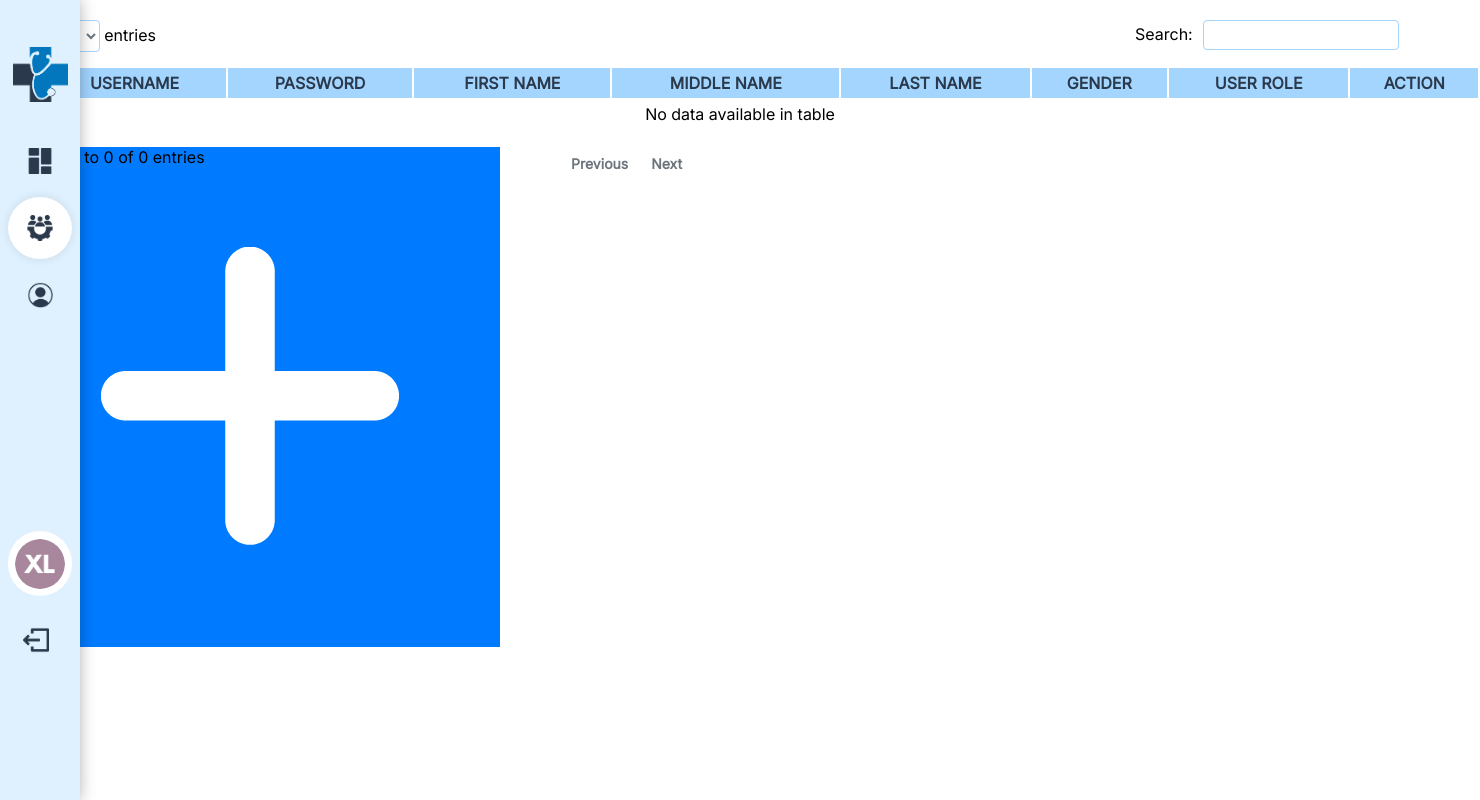
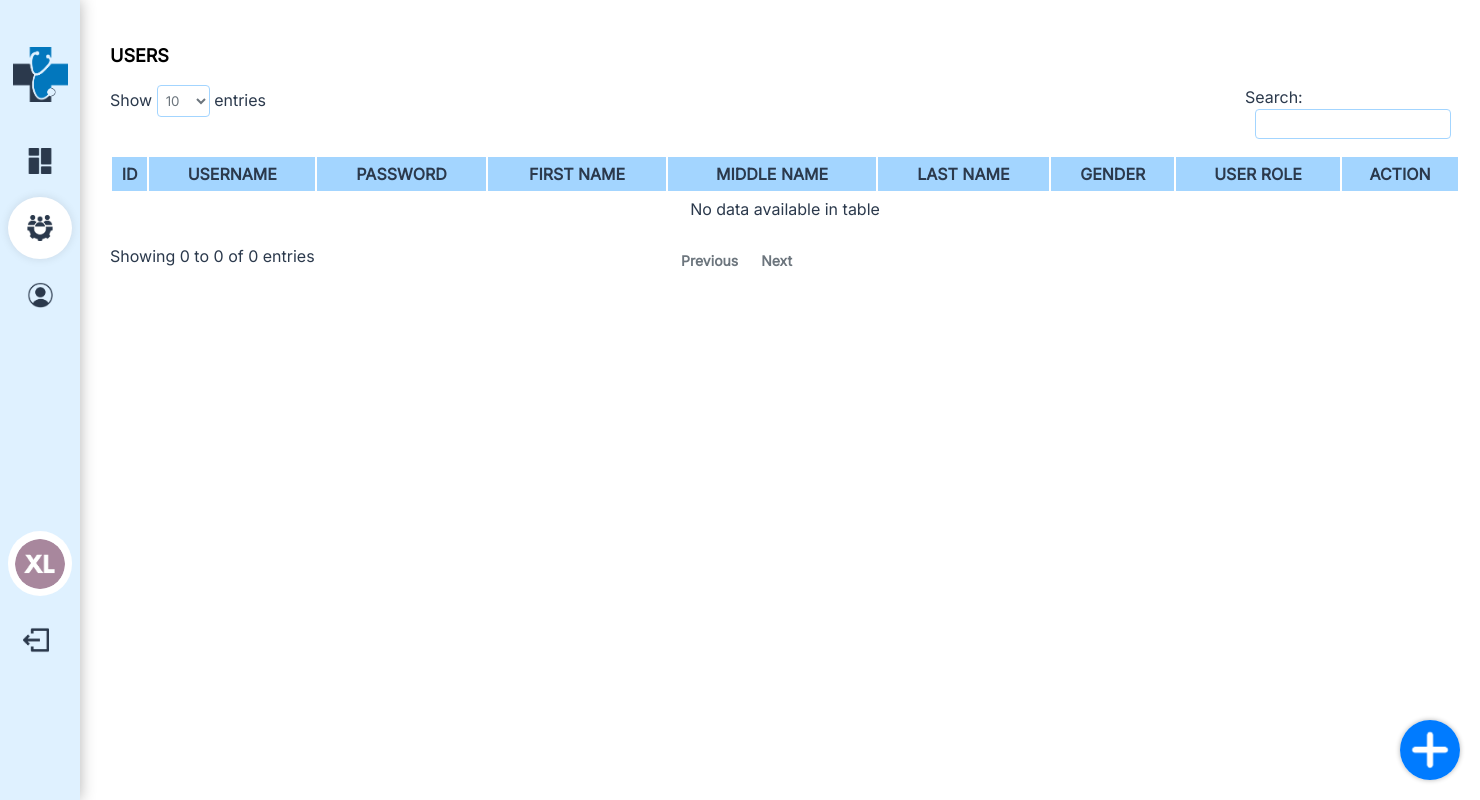
Before and after one commit to kycx0236/Clinical-Management-System, a Flask app: template app/templates/admin/user_management/user_management.html in a window 1480 px wide. Run offline with Flask 3, Linux system fonts and the light colour scheme; the template is opened without the code that fills it, so the values that code supplies are empty; some libraries are stand-ins or nearby versions.

Commit message:
modified code for  viewing table of users

```diff
--- a/app/static/admin_style.css
+++ b/app/static/admin_style.css
@@ -53,4 +53,53 @@
 /* style here */
 
 /* -------------------------------------------- USER MANAGEMENT -------------------------------------------- */
-/* style here */
+.add-icon img {
+    width: 60px;
+    right: 20px;
+    bottom: 20px;
+    justify-content: flex-end;
+    border-radius: 100%;
+    z-index: 99;
+    position: fixed;
+    box-shadow: 0 0 5px rgba(0, 0, 0, 0.3);
+}
+
+.add-icon img:active {
+    transform: translateY(1px);
+}
+
+.ur-container{
+    margin-left: 110px;
+    margin-right: 2%;
+}
+
+
+/* -------------------------------------------- USER TABLE -------------------------------------------- */
+
+.user-header{
+    position: absolute;
+    top: 45px;
+    left: 110px;
+    font-weight: 900;
+    font-size: 18px;
+}
+
+.user-table {
+    position: relative;
+    width: 1350px;
+    top: 85px;
+    left: 110px;
+    line-height: 1.5;
+    color: var(--darkBlue);
+    background-color: white;
+    font-size: 16px;
+}
+
+.user-table.request {
+    top: 190px;
+}
+
+.action-icon-container{
+    display: flex;
+    justify-content: center;
+}
```
Also changed, not shown: app/models/admin_m.py (+28 -0 lines), app/routes/admin_bp.py (+24 -1 lines).
